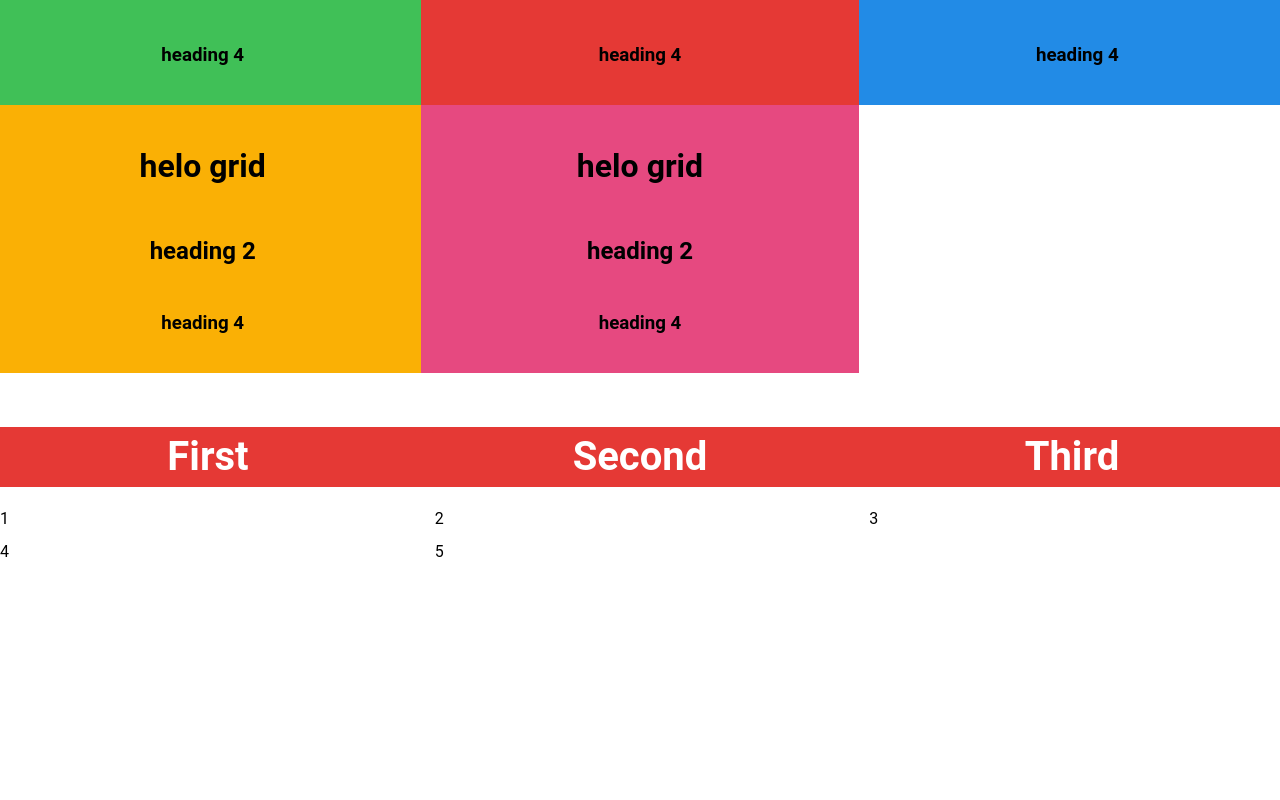
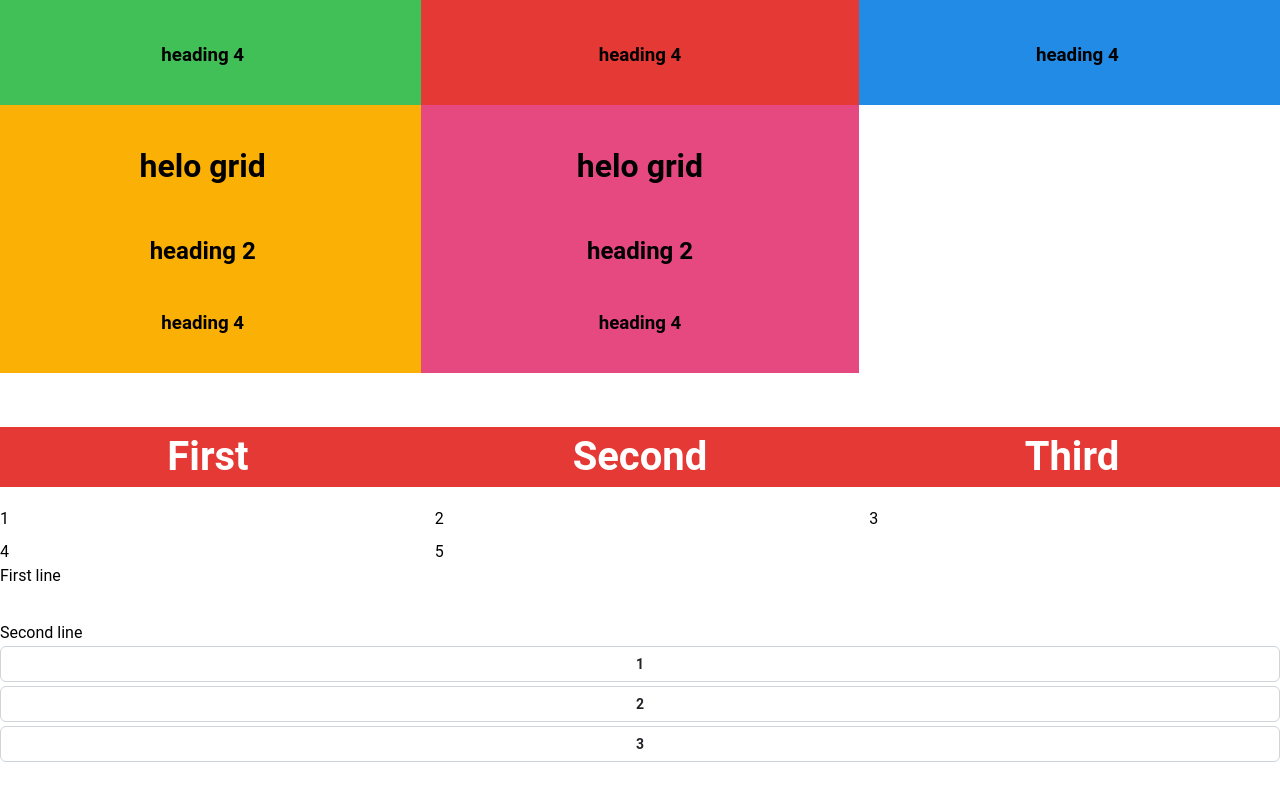
Before and after one commit to SanjeevRoyy/MantineLibrary, a React (Vite) app: page / in a window 1280 px wide. Shown: the part 1762-2562 px from the top of the page. Before the commit the page ends 2326 px from the top, so only its background shows below. Built offline with nearby package versions, Linux system fonts and the light colour scheme.

Commit message:
added stack and space in layout

```diff
--- a/src/App.jsx
+++ b/src/App.jsx
@@ -1,12 +1,14 @@
 import React from 'react';
-import Demo from './components/firstExample/Demo';
-import Ratio from './components/aspectratio/Ratio';
-import CenterComp from './components/center/CenterComp';
-import ContainerEx from './components/container/ContainerEx';
-import FlexEx from './components/flex/FlexEx';
-import GridEx from './components/grid/GridEx';
-import GroupEx from './components/group/GroupEx';
-import SimpleGridEx from './components/simplegrid/SimpleGridEx';
+import Demo from './components/layout/firstExample/Demo';
+import Ratio from './components/layout/aspectratio/Ratio';
+import CenterComp from './components/layout/center/CenterComp';
+import ContainerEx from './components/layout/container/ContainerEx';
+import FlexEx from './components/layout/flex/FlexEx';
+import GridEx from './components/layout/grid/GridEx';
+import GroupEx from './components/layout/group/GroupEx';
+import SimpleGridEx from './components/layout/simplegrid/SimpleGridEx';
+import SpaceEx from './components/layout/space/SpaceEx';
+import StackEx from './components/layout/stack/StackEx';
 
 
 
@@ -26,6 +28,8 @@ function App() {
       <GridEx/>
       <GroupEx/>
       <SimpleGridEx/>
+      <SpaceEx/>
+      <StackEx/>
 
     </>
 
--- a/src/components/center/CenterComp.jsx
+++ b/src/components/layout/center/CenterComp.jsx
@@ -1,5 +1,4 @@
 import { Center, Box,Text} from '@mantine/core';
-import { theme } from '../../config/mantine.config';
 
 const CenterComp = () => {
 
--- a/src/components/firstExample/Demo.jsx
+++ b/src/components/layout/firstExample/Demo.jsx
@@ -1,6 +1,5 @@
 import React from 'react'
 import { Button,Text } from '@mantine/core'
-import { theme } from '../../config/mantine.config'
 
 const Ratio = () => {
   return (
--- /dev/null
+++ b/src/components/layout/space/SpaceEx.jsx
@@ -0,0 +1,14 @@
+import React from 'react'
+import { Text, Space } from '@mantine/core';
+
+const SpaceEx = () => {
+  return (
+    <>
+      <Text>First line</Text>
+      <Space w='lg' h="xl" />
+      <Text>Second line</Text>
+    </>
+  );
+}
+
+export default SpaceEx
--- /dev/null
+++ b/src/components/layout/stack/StackEx.jsx
@@ -0,0 +1,15 @@
+// Stack is a vertical flex container
+import { Stack, Button } from '@mantine/core';
+export default function StackEx() {
+  return (
+    <Stack
+      h={300}
+      bg="var(--mantine-color-body)"
+      gap="xs"
+    >
+      <Button variant="default">1</Button>
+      <Button variant="default">2</Button>
+      <Button variant="default">3</Button>
+    </Stack>
+  );
+}
```
Also changed, not shown: src/components/layout/aspectratio/Ratio.jsx (renamed from src/components/aspectratio/Ratio.jsx), src/components/layout/container/ContainerEx.jsx (renamed from src/components/container/ContainerEx.jsx), src/components/layout/flex/FlexEx.jsx (renamed from src/components/flex/FlexEx.jsx), src/components/layout/grid/GridEx.jsx (renamed from src/components/grid/GridEx.jsx), src/components/layout/group/GroupEx.jsx (renamed from src/components/group/GroupEx.jsx), src/components/layout/simplegrid/SimpleGridEx.jsx (renamed from src/components/simplegrid/SimpleGridEx.jsx).
